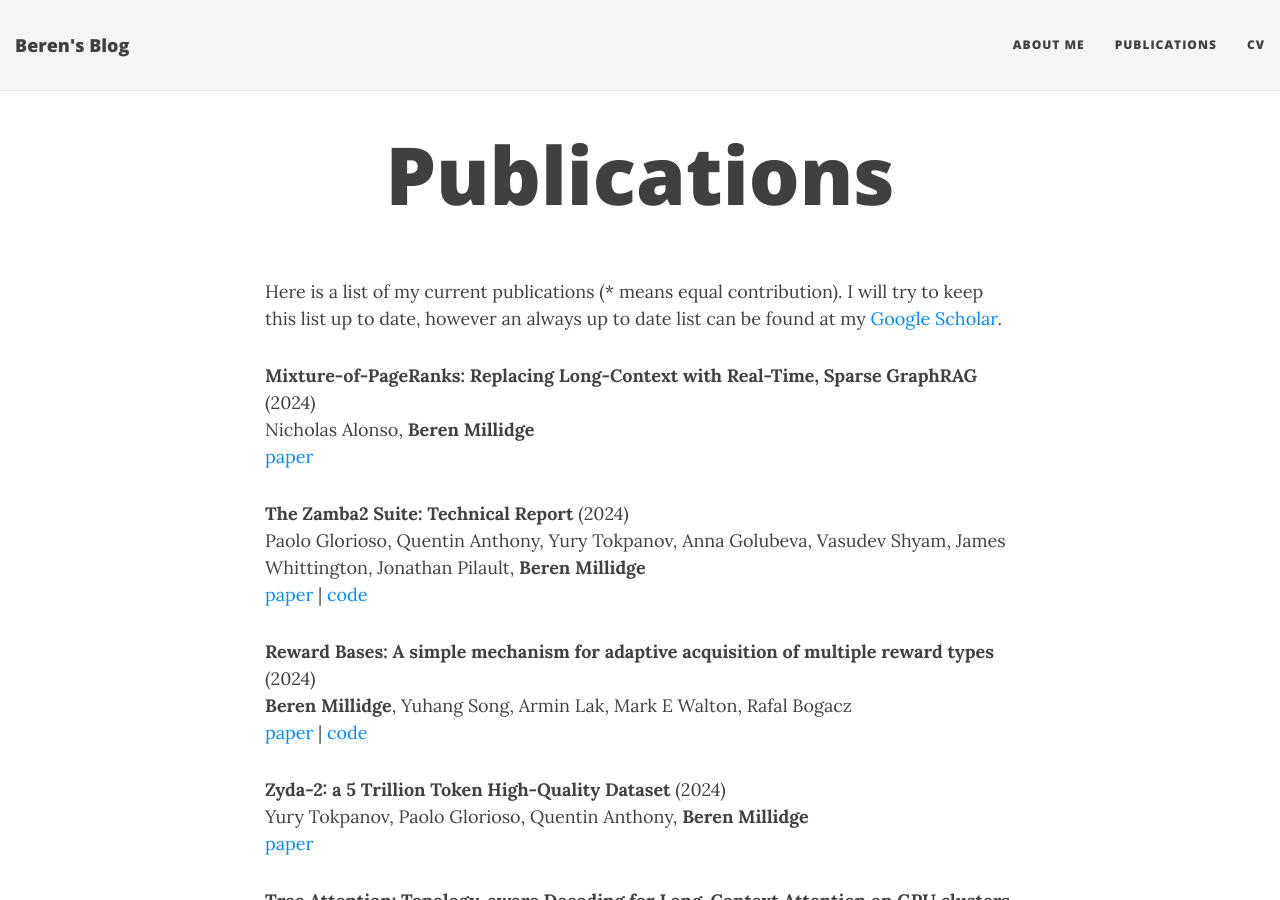
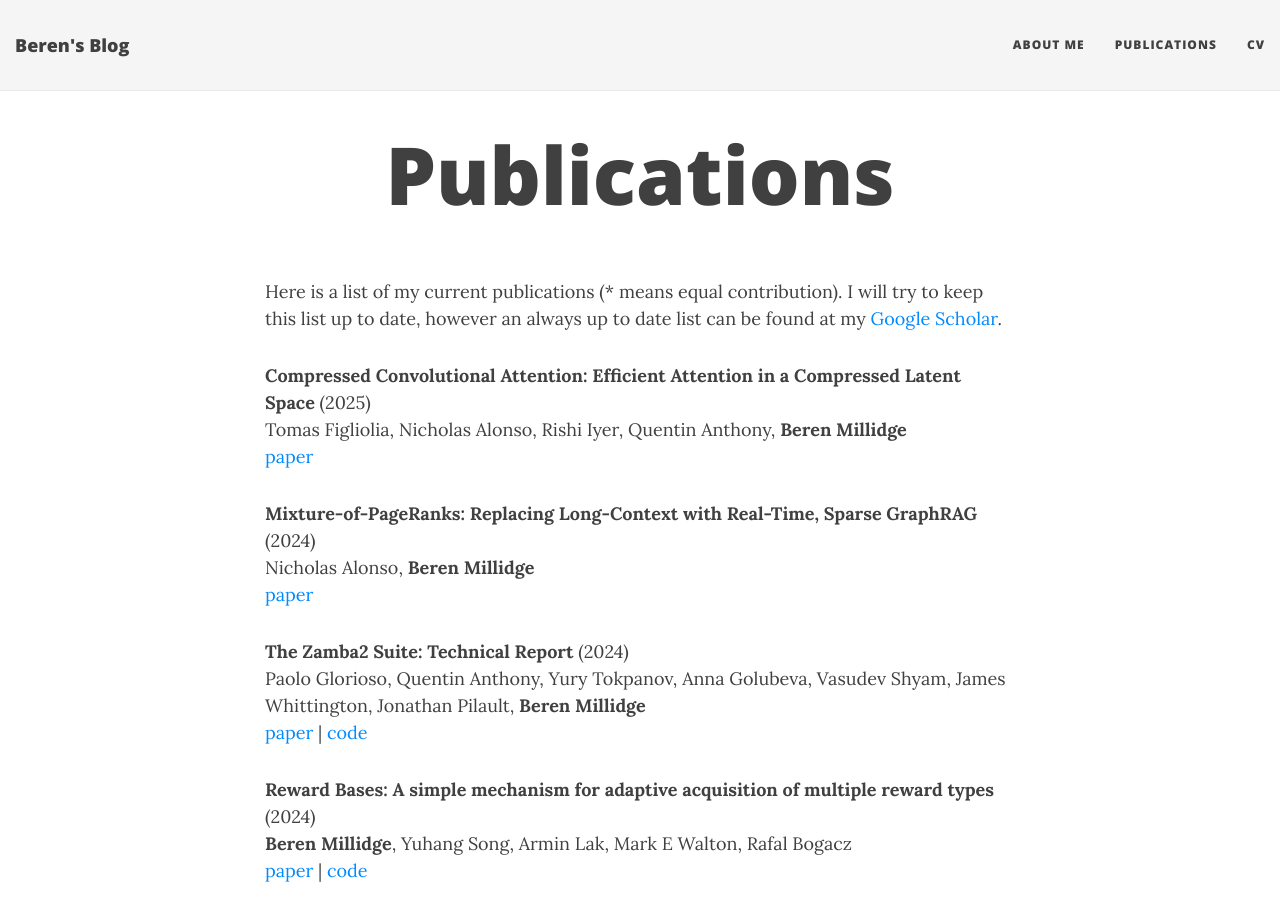
Before and after one commit to BerenMillidge/BerenMillidge.github.io, a Jekyll site: the page built from publications.md, in a window 1280 px wide and 900 px high. Built offline with Jekyll 4.4.1, drawn with Linux system fonts in a browser that asks for light colours; nearby versions of some CDN libraries.

Commit message:
add cca paper

```diff
--- a/publications.md
+++ b/publications.md
@@ -4,6 +4,8 @@ title: Publications
 ---
 
 Here is a list of my current publications (* means equal contribution). I will try to keep this list up to date, however an always up to date list can be found at my [Google Scholar](https://scholar.google.com/citations?user=3GGkFTkAAAAJ&hl=en&oi=ao).
+
+**Compressed Convolutional Attention: Efficient Attention in a Compressed Latent Space** (2025) <br /> Tomas Figliolia, Nicholas Alonso, Rishi Iyer, Quentin Anthony, **Beren Millidge** <br /> [paper](https://arxiv.org/abs/2510.04476)
 
 **Mixture-of-PageRanks: Replacing Long-Context with Real-Time, Sparse GraphRAG** (2024) <br /> Nicholas Alonso, **Beren Millidge** <br /> [paper](https://arxiv.org/abs/2412.06078)
 
```
